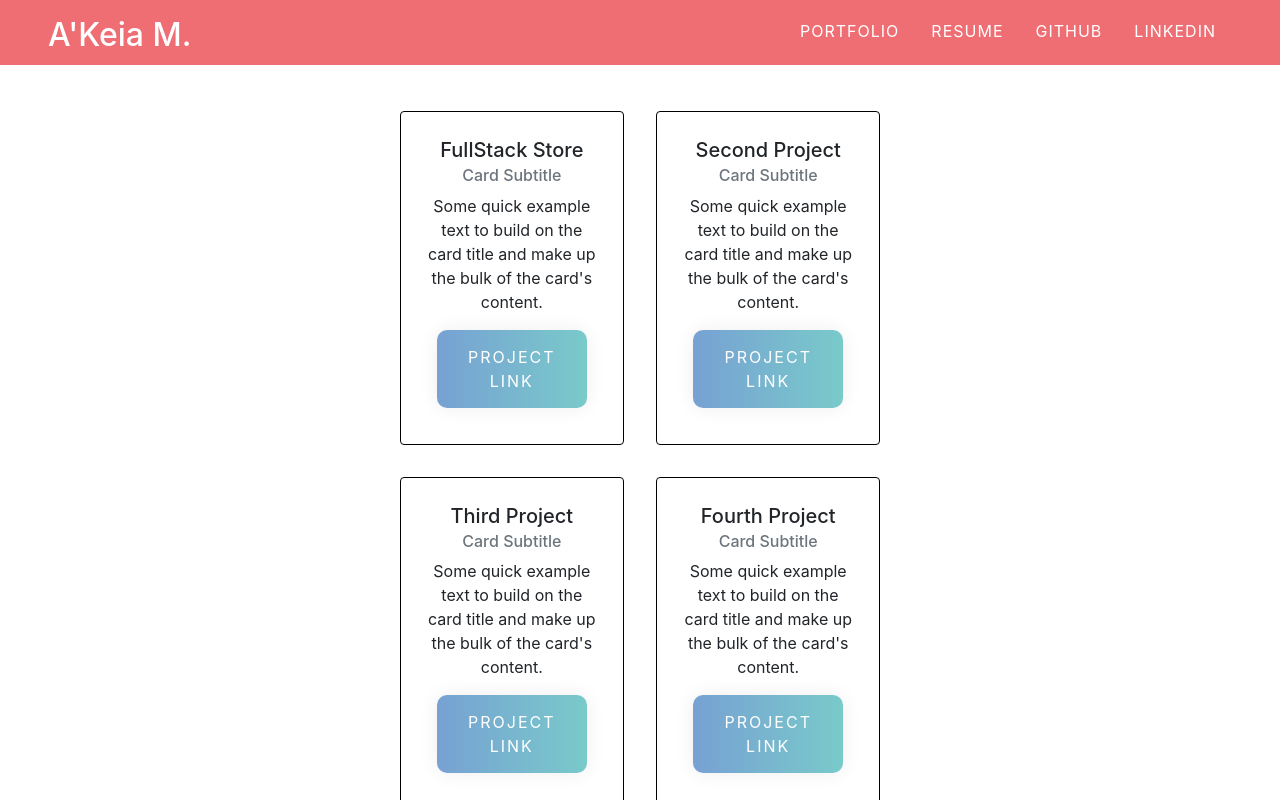
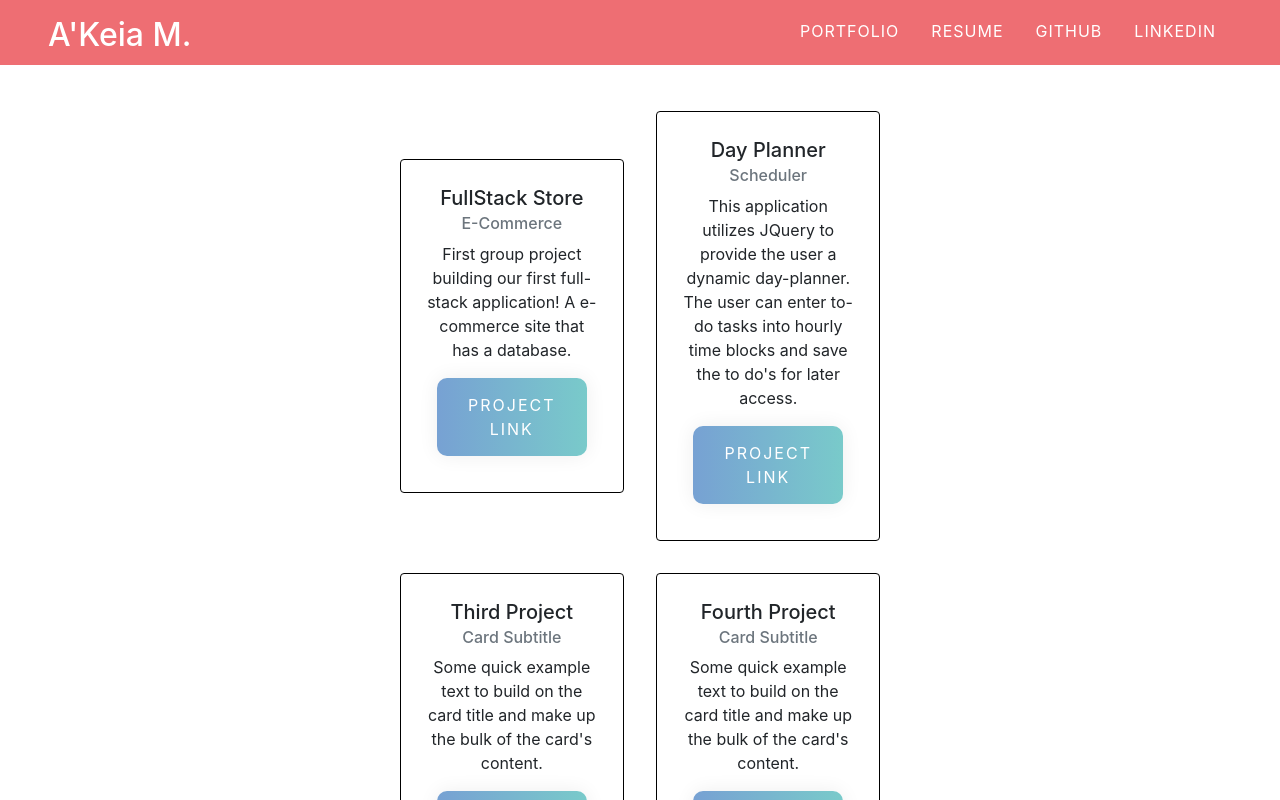
Before and after one commit to DrMcCollum5/react-portfolio, a React (Create React App) app: page /portfolio in a window 1280 px wide. Shown: the top 800 px of the page. Built offline with nearby package versions, Linux system fonts and the light colour scheme.

Commit message:
updated portfolio cards

```diff
--- a/src/components/Projects.js
+++ b/src/components/Projects.js
@@ -8,11 +8,11 @@ const Projects = () => {
         <Card.Body>
           <Card.Title>FullStack Store</Card.Title>
           <Card.Subtitle className="mb-2 text-muted">
-            Card Subtitle
+            E-Commerce
           </Card.Subtitle>
           <Card.Text>
-            Some quick example text to build on the card title and make up the
-            bulk of the card's content.
+          First group project building our first full-stack application!
+          A e-commerce site that has a database.
           </Card.Text>
           <a
             href="https://cookies-for-coders-mary.herokuapp.com/"
@@ -24,15 +24,15 @@ const Projects = () => {
       </Card>
       <Card className="project">
         <Card.Body>
-          <Card.Title>Second Project</Card.Title>
+          <Card.Title>Day Planner</Card.Title>
           <Card.Subtitle className="mb-2 text-muted">
-            Card Subtitle
+            Scheduler
           </Card.Subtitle>
           <Card.Text>
-            Some quick example text to build on the card title and make up the
-            bulk of the card's content.
+          This application utilizes JQuery to provide the user a
+          dynamic day-planner. The user can enter to-do tasks into hourly time blocks and save the to do's for later access.
           </Card.Text>
-          <a href="#" className="project-link">
+          <a href="https://drmccollum5.github.io/Day-Planner/" className="project-link">
             Project Link
           </a>
         </Card.Body>
```
